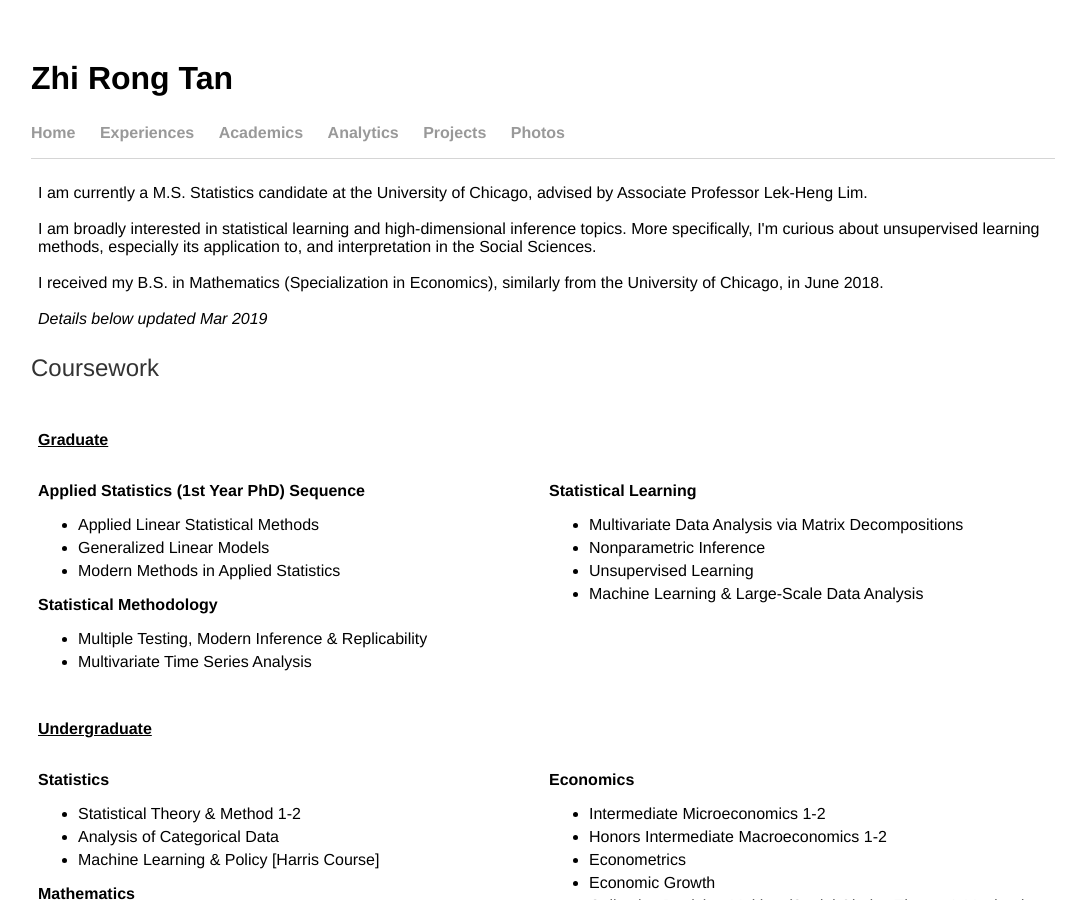
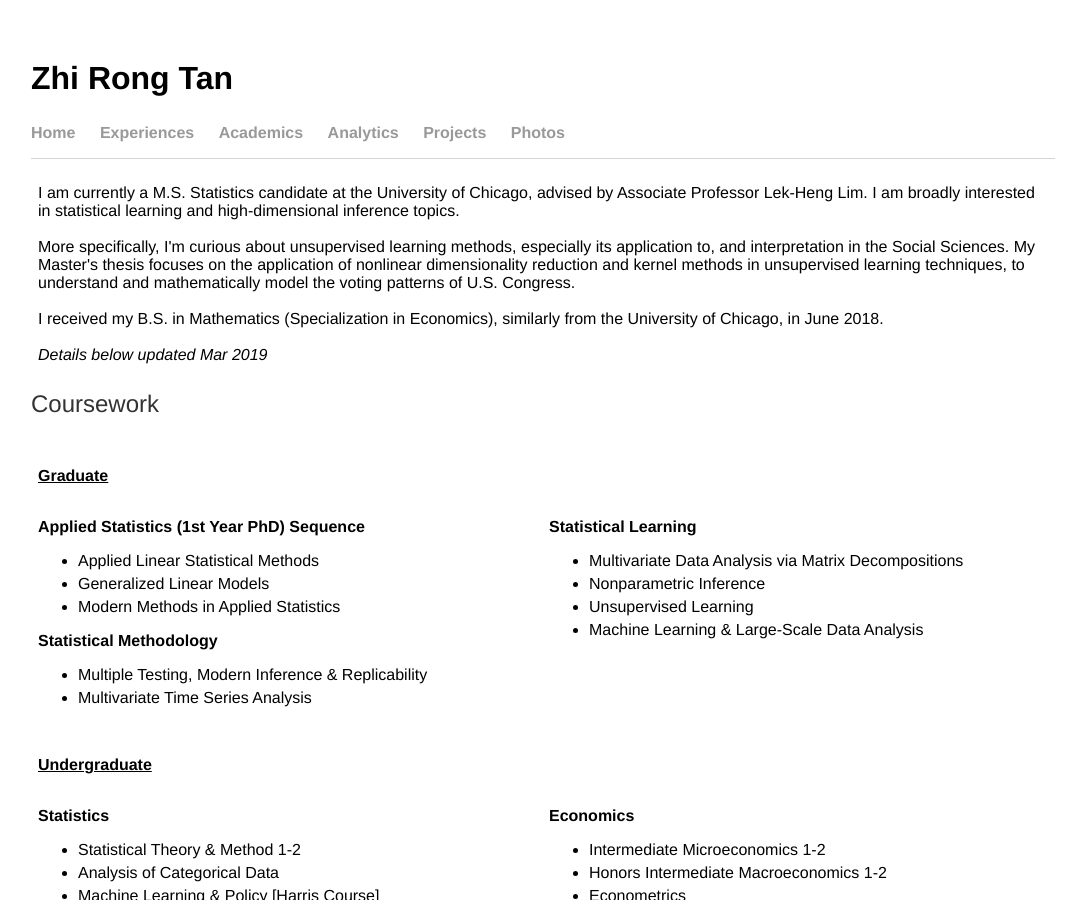
Before and after one commit to tanzhirong/tanzhirong.github.io, a Jekyll site: the page built from acad/index.html, in a window 1280 px wide and 900 px high. Shown: the whole window, without its empty margins (97-1167 px from the left). Built offline with Jekyll 4.4.1, drawn with Linux system fonts in a browser that asks for light colours.

Commit message:
Update index.html

```diff
--- a/acad/index.html
+++ b/acad/index.html
@@ -3,9 +3,9 @@
 title: Academics | Zhi Rong Tan
 ---
 <table><tr><td>       <br>
-I am currently a M.S. Statistics candidate at the University of Chicago, advised by Associate Professor Lek-Heng Lim.
+I am currently a M.S. Statistics candidate at the University of Chicago, advised by Associate Professor Lek-Heng Lim. I am broadly interested in statistical learning and high-dimensional inference topics.
 
-<br><br> I am broadly interested in statistical learning and high-dimensional inference topics. More specifically, I'm curious about unsupervised learning methods, especially its application to, and interpretation in the Social Sciences.
+<br><br>More specifically, I'm curious about unsupervised learning methods, especially its application to, and interpretation in the Social Sciences. My Master's thesis focuses on the application of nonlinear dimensionality reduction and kernel methods in unsupervised learning techniques, to understand and mathematically model the voting patterns of U.S. Congress.
 
 <br><br>I received my B.S. in Mathematics (Specialization in Economics), similarly from the University of Chicago, in June 2018.
 <br><br><i>Details below updated Mar 2019</i>
```
